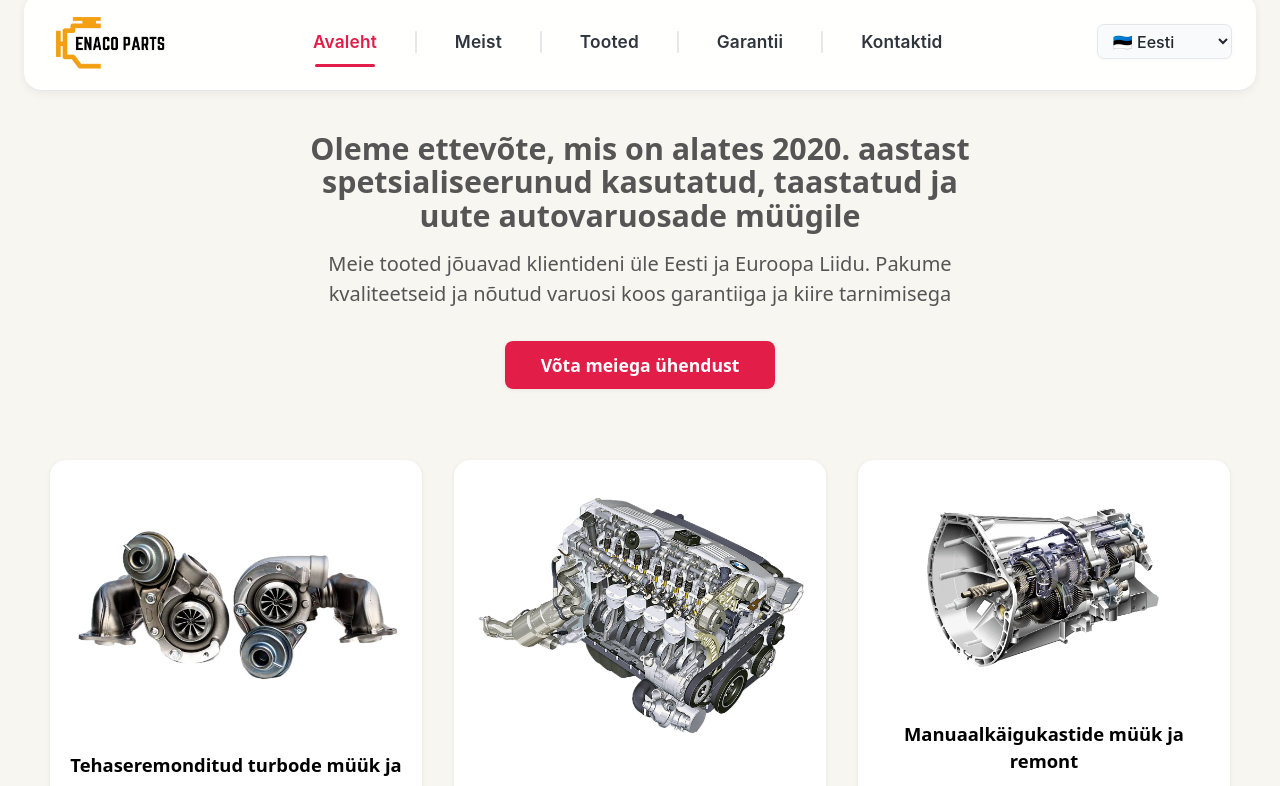
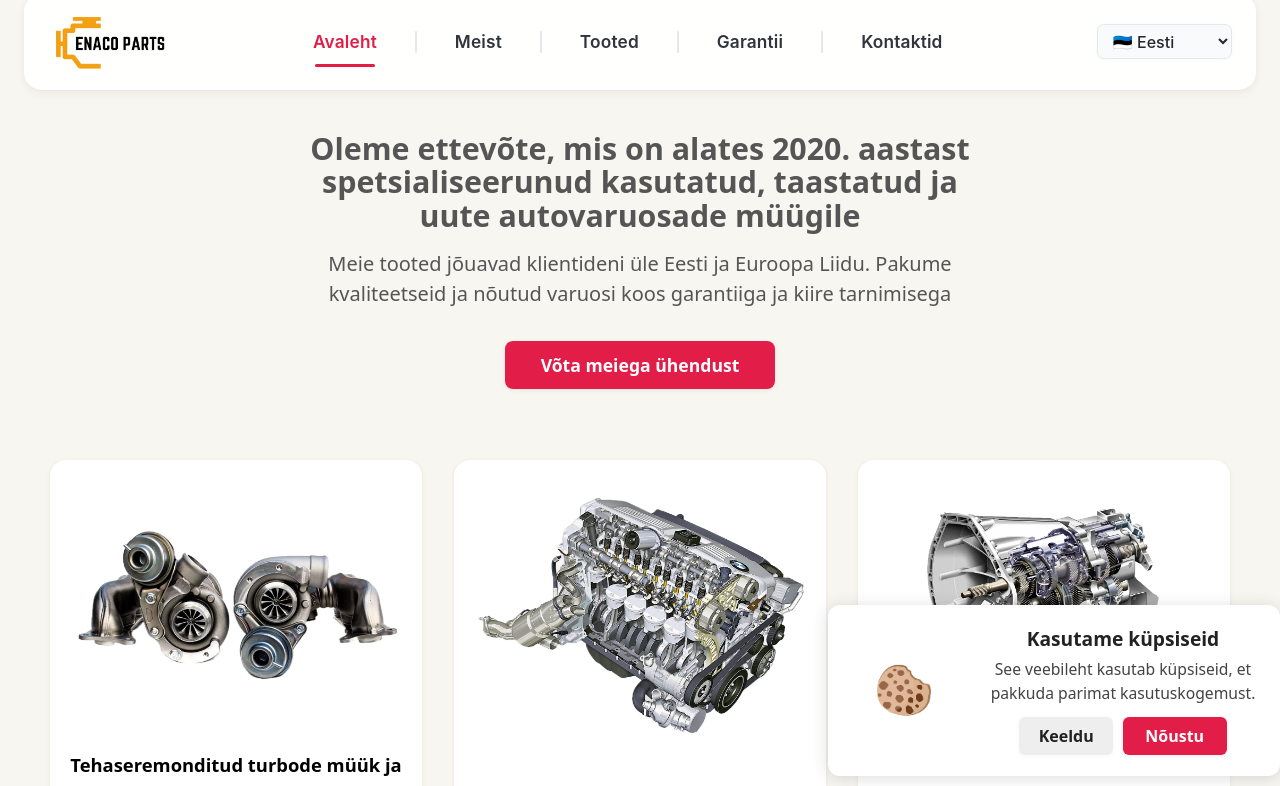
Before and after one commit to TigerTimofey/enaco-web, a React (Vite) app: page / in a window 1280 px wide. Shown: the top 786 px of the page. Built offline with nearby package versions, Linux system fonts and the light colour scheme.

Commit message:
Implement structural updates and optimizations across multiple modules, add cookies

```diff
--- a/src/App.jsx
+++ b/src/App.jsx
@@ -8,6 +8,7 @@ import Guarantees from './components/Guarantees/Guarantees.jsx'
 import Contacts from './components/Contacts/Contacts.jsx'
 import React, { useState, useEffect } from 'react'
 import Footer from './components/Footer/Footer.jsx'
+import { homeLabels } from './components/translations/navbar-languages.js'
 
 function ScrollToTop() {
   const location = useLocation();
@@ -39,6 +40,134 @@ function AppContent({ lang, setLang }) {
   );
 }
 
+function CookieConsent({ lang }) {
+  const [visible, setVisible] = useState(() => !localStorage.getItem('enaco_cookie_consent'));
+  const labels = homeLabels[lang] || homeLabels.en;
+
+  const cookieTitle = labels.cookieConsentTitle || "We use cookies";
+  const cookieText = labels.cookieConsentText || "This website uses cookies to ensure you get the best experience. By continuing to use the site, you agree to our use of cookies.";
+  const acceptText = labels.cookieConsentAccept || "Accept";
+  const rejectText = labels.cookieConsentReject || "Reject";
+
+  if (!visible) return null;
+
+  function acceptCookies() {
+    localStorage.setItem('enaco_cookie_consent', 'true');
+    setVisible(false);
+  }
+
+  function rejectCookies() {
+    localStorage.setItem('enaco_cookie_consent', 'false');
+    setVisible(false);
+  }
+
+  return (
+    <div style={{
+      position: 'fixed',
+      bottom: 24,
+      right: 0,
+      zIndex: 9999,
+      background: '#fff',
+      color: '#222',
+      boxShadow: '0 2px 16px 0 rgba(60,60,60,0.18)',
+      borderRadius: 12,
+      padding: '1.3em 1em 1.3em 1em',
+      maxWidth: 420,
+      minWidth: 260,
+      display: 'flex',
+      flexDirection: 'row',
+      alignItems: 'center',
+      gap: 18,
+      transition: 'transform 0.4s cubic-bezier(.4,0,.2,1)',
+      animation: 'slideInRight 0.5s',
+    }}>
+      <img
+        src={'/cookies.png'}
+        alt="Cookies"
+        style={{
+          width: 120,
+          height: 120,
+          marginRight: 0,
+          marginLeft: 0,
+          display: 'block',
+          flexShrink: 0,
+        }}
+      />
+      <div style={{
+        display: 'flex',
+        flexDirection: 'column',
+        alignItems: 'center',
+        flex: 1,
+        justifyContent: 'center',
+        width: '100%',
+      }}>
+        <div style={{
+          fontWeight: 600,
+          marginBottom: 4,
+          textAlign: 'center',
+          fontSize: '1.2rem'
+        }}>
+          {cookieTitle}
+        </div>
+        <div style={{
+          fontSize: '0.98em',
+          color: '#444',
+          textAlign: 'center',
+          marginBottom: 12,
+          maxWidth: 440,
+        }}>
+          {cookieText}
+        </div>
+        <div style={{
+          display: 'flex',
+          gap: 10,
+          justifyContent: 'center',
+          width: '100%',
+        }}>
+          <button
+            onClick={rejectCookies}
+            style={{
+              background: '#eee',
+              color: '#222',
+              border: 'none',
+              borderRadius: 6,
+              padding: '0.5em 1.2em',
+              fontWeight: 600,
+              cursor: 'pointer',
+              fontSize: '1em',
+              boxShadow: '0 1px 4px 0 rgba(60,60,60,0.04)',
+            }}
+          >
+            {rejectText}
+          </button>
+          <button
+            onClick={acceptCookies}
+            style={{
+              background: '#e11d48',
+              color: '#fff',
+              border: 'none',
+              borderRadius: 6,
+              padding: '0.5em 1.4em',
+              fontWeight: 600,
+              cursor: 'pointer',
+              fontSize: '1em',
+              boxShadow: '0 1px 4px 0 rgba(60,60,60,0.09)',
+            }}
+          >
+            {acceptText}
+          </button>
+        </div>
+      </div>
+      <style>{`
+        @keyframes slideInRight {
+          from { transform: translateX(400px); opacity: 0; }
+          to { transform: translateX(0); opacity: 1; }
+        }
+      `}</style>
+    </div>
+  );
+}
+
 function App() {
   const [lang, setLang] = useState(() => {
     return localStorage.getItem('enaco_lang') || 'ee';
@@ -52,6 +181,7 @@ function App() {
     <Router>
       <ScrollToTop />
       <AppContent lang={lang} setLang={setLang} />
+      <CookieConsent lang={lang} />
     </Router>
   )
 }
--- a/src/components/Home/Home.jsx
+++ b/src/components/Home/Home.jsx
@@ -157,6 +157,50 @@ function Home({ lang }) {
     onScroll();
     return () => window.removeEventListener('scroll', onScroll);
   }, [products.length]);
+
+  useEffect(() => {
+    document.title = labels.heroTitle || "Enaco";
+    const metaDescription = document.querySelector('meta[name="description"]');
+    if (metaDescription) {
+      metaDescription.setAttribute('content', labels.heroSubtitle || "Enaco - Best Car Parts and Services")
+    } else {
+      const meta = document.createElement('meta');
+      meta.name = "description";
+      meta.content = labels.heroSubtitle || "Enaco - Best Car Parts and Services";
+      document.head.appendChild(meta);
+    }
+
+    const metaKeywords = document.querySelector('meta[name="keywords"]');
+    if (metaKeywords) {
+      metaKeywords.setAttribute('content', (labels.advantagesList || []).join(', '));
+    } else {
+      const meta = document.createElement('meta');
+      meta.name = "keywords";
+      meta.content = (labels.advantagesList || []).join(', ');
+      document.head.appendChild(meta);
+    }
+
+    const ogTitle = document.querySelector('meta[property="og:title"]');
+    if (ogTitle) {
+      ogTitle.setAttribute('content', labels.heroTitle || "Enaco");
+    } else {
+      const meta = document.createElement('meta');
+      meta.setAttribute('property', 'og:title');
+      meta.content = labels.heroTitle || "Enaco";
+      document.head.appendChild(meta);
+    }
+
+    const ogDesc = document.querySelector('meta[property="og:description"]');
+    if (ogDesc) {
+      ogDesc.setAttribute('content', labels.heroSubtitle || "Enaco - Best Car Parts and Services")
+    } else {
+      const meta = document.createElement('meta');
+      meta.setAttribute('property', 'og:description');
+      meta.content = labels.heroSubtitle || "Enaco - Best Car Parts and Services";
+      document.head.appendChild(meta);
+    }
+
+  }, [labels.heroTitle, labels.heroSubtitle, labels.advantagesList]);
 
   return (
     <div>
--- a/src/components/translations/navbar-languages.js
+++ b/src/components/translations/navbar-languages.js
@@ -149,6 +149,10 @@ export const homeLabels = {
       cta: "Looking for reliable auto parts in Estonia or the European Union?",
       cta2: "Enaco Group OÜ will help you find the right part and ensure fast and safe delivery.",
     },
+    cookieConsentTitle: "We use cookies",
+    cookieConsentText: "This website uses cookies to ensure you get the best experience.",
+    cookieConsentAccept: "Accept",
+    cookieConsentReject: "Reject",
   },
   ee: {
     heroTitle: "Oleme ettevõte, mis on alates 2020. aastast spetsialiseerunud kasutatud, taastatud ja uute autovaruosade müügile",
@@ -251,6 +255,10 @@ export const homeLabels = {
       cta: "Otsite usaldusväärseid autovaruosi Eestis või Euroopa Liidus?",
       cta2: "Enaco Group OÜ aitab leida vajaliku detaili ja tagab kiire ning turvalise kohaletoimetamise.",
     },
+    cookieConsentTitle: "Kasutame küpsiseid",
+    cookieConsentText: "See veebileht kasutab küpsiseid, et pakkuda parimat kasutuskogemust.",
+    cookieConsentAccept: "Nõustu",
+    cookieConsentReject: "Keeldu",
   },
   ru: {
     heroTitle: "Мы — компания, специализирующаяся на продаже б/у, восстановленных и новых автозапчастей с 2020 года",
@@ -354,6 +362,10 @@ export const homeLabels = {
       cta: "Ищете надёжные автозапчасти в Эстонии или Европейском союзе?",
       cta2: "Enaco Group OÜ поможет подобрать нужную деталь и обеспечит её быструю и безопасную доставку.",
     },
+    cookieConsentTitle: "Мы используем cookies",
+    cookieConsentText: "Этот сайт использует cookies для обеспечения наилучшего опыта.",
+    cookieConsentAccept: "Принять",
+    cookieConsentReject: "Отклонить",
   }
 };
 
```
Also changed, not shown: public/cookies.png (added).
